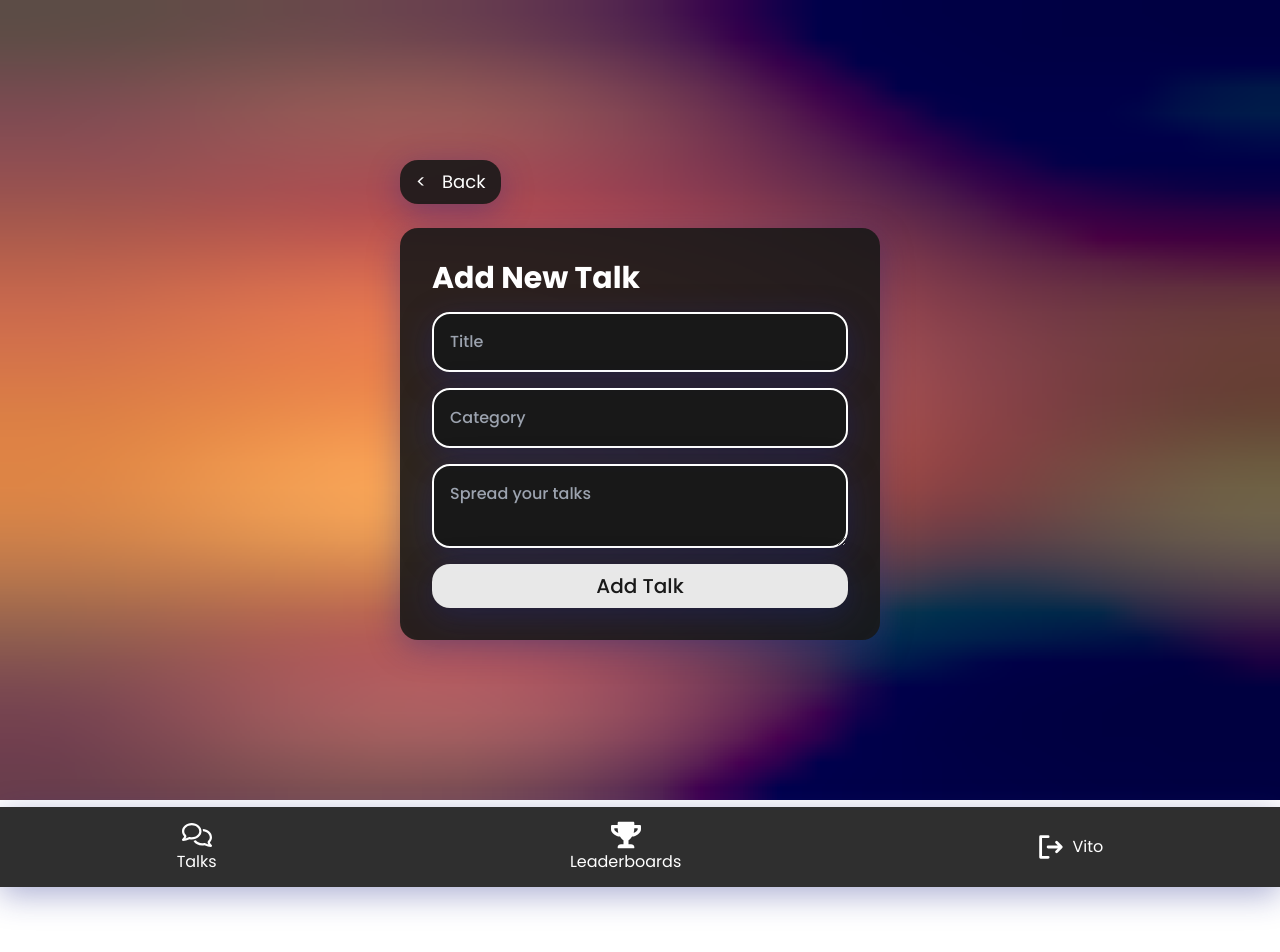
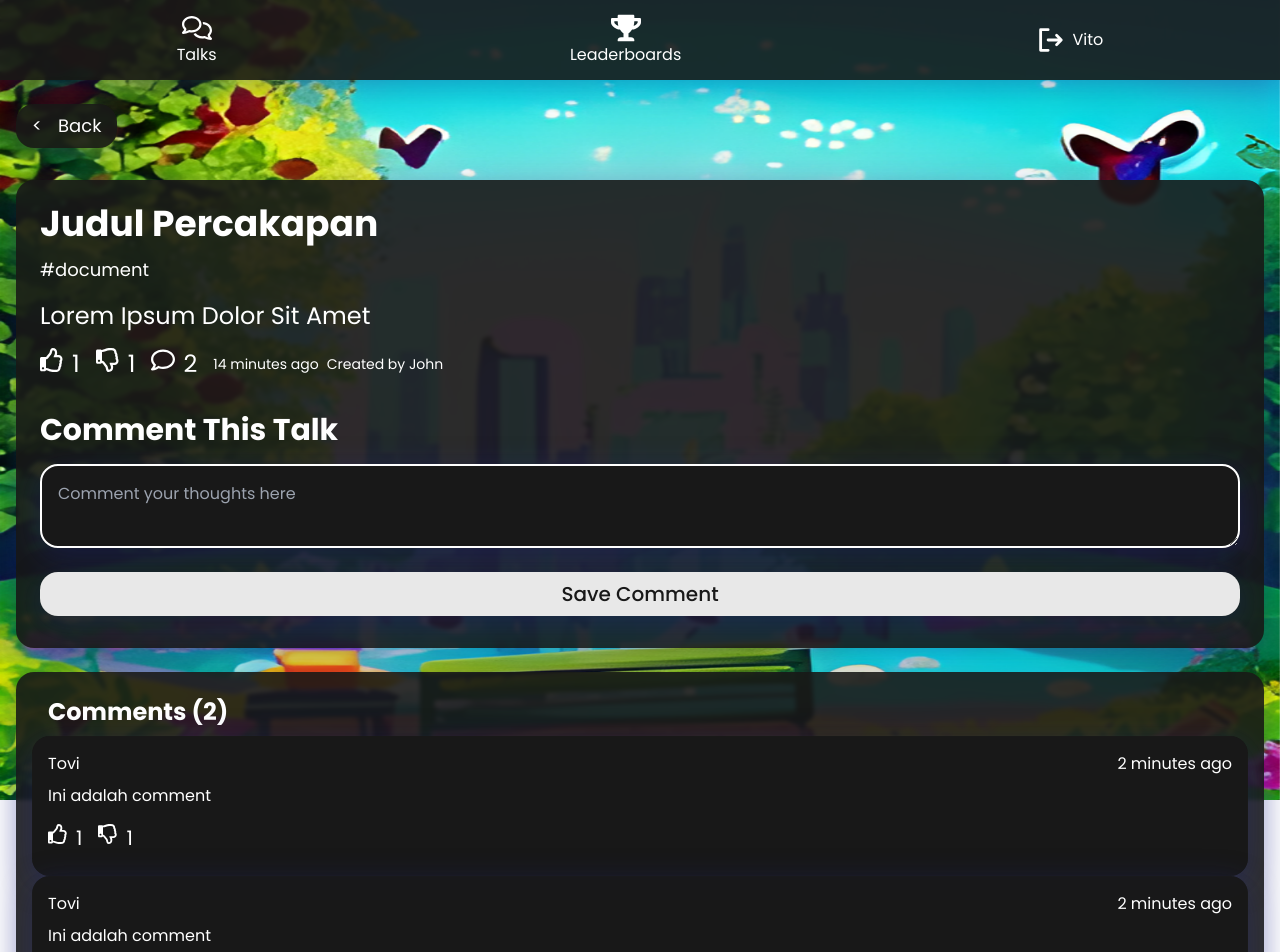
Before and after one commit to vitohartanto/twitter-simple, a React (Vite) app: page / in a window 1280 px wide. Shown: the top 952 px of the page. Before the commit the page ends 887 px from the top, so only its background shows below. Built offline with nearby package versions, Linux system fonts and the light colour scheme.

Commit message:
details page done

```diff
--- a/src/App.jsx
+++ b/src/App.jsx
@@ -5,11 +5,12 @@ import { BrowserRouter } from 'react-router-dom';
 import LeaderboardsPage from './pages/LeaderboardsPage';
 import RegisterPage from './pages/RegisterPage';
 import AddTalkPage from './pages/AddTalkPage';
+import DetailPage from './pages/DetailPage';
 
 const App = () => {
   return (
     <BrowserRouter>
-      <AddTalkPage />
+      <DetailPage />
     </BrowserRouter>
   );
 };
--- a/src/pages/DetailPage.jsx
+++ b/src/pages/DetailPage.jsx
@@ -1,7 +1,88 @@
-import React from 'react';
+import landscapeBackground from '../nicePageDetails.png';
+import ImageBackground from '../components/ImageBackground';
+import NavigationBar from '../components/NavigationBar';
+import { FaRegThumbsUp, FaRegThumbsDown, FaRegComment } from 'react-icons/fa';
+import BackButton from '../components/BackButton';
 
 const DetailPage = () => {
-  return <div></div>;
+  return (
+    <div>
+      <ImageBackground
+        src={landscapeBackground}
+        hash="[fHJ8m}qJ7I=afR+fks.13EjxFockTocoLWCs,kAWVnkWDWDfibabFfioLf7oKj[WVayR+WVoKoe"
+      />
+      <NavigationBar />
+      <div className="px-4 pt-6">
+        <BackButton />
+        <div className="mt-2 p-6 backdrop-blur-[2px] border-[1px_solid_rgba(255,255,255,0.18)] shadow-[0_8px_32px_0_rgba(31,38,135,0.37)] rounded-[18px] bg-[rgba(25,25,25,0.90)]">
+          <h1 className="text-white text-4xl mb-3 font-bold">
+            Judul Percakapan
+          </h1>
+          <p className="text-white text-lg mb-4">#document</p>
+          <p className="text-white text-2xl mb-4">Lorem Ipsum Dolor Sit Amet</p>
+          <div className="flex flex-wrap items-center">
+            <div className="flex text-white text-2xl mb-2">
+              <FaRegThumbsUp className="mr-2" />
+              <p className="mr-4">1</p>
+              <FaRegThumbsDown className="mr-2" />
+              <p className="mr-4">1</p>
+              <FaRegComment className="mr-2" />
+              <p className="mr-4">2</p>
+            </div>
+            <div className="flex text-white mb-2">
+              <p className="mr-2 text-sm">14 minutes ago</p>
+              <p className="text-sm">Created by John</p>
+            </div>
+          </div>
+          <div className="flex flex-col mt-2">
+            <p className="text-white text-3xl mt-4 font-bold mb-4">
+              Comment This Talk
+            </p>
+            <textarea
+              name=""
+              id=""
+              placeholder="Comment your thoughts here"
+              className="p-4 text-white backdrop-blur-[2px] border-2 border-white shadow-[0_8px_32px_0_rgba(31,38,135,0.37)] rounded-[18px] bg-[rgba(25,25,25,0.90)]"
+            ></textarea>
+            <button className="mt-6 text-xl text-[#191919] hover:text-white hover:bg-[rgba(25,25,25,0.90)] hover:border-2 hover:border-white px-4 py-2 font-medium  mb-2 backdrop-blur-[2px] border-[1px_solid_rgba(255,255,255,0.18)] shadow-[0_8px_32px_0_rgba(31,38,135,0.37)] rounded-[18px] bg-[rgba(255,255,255,0.90)]">
+              Save Comment
+            </button>
+          </div>
+        </div>
+        <div className="mb-6 py-6 px-4 mt-6 text-white backdrop-blur-[2px] border-[1px_solid_rgba(255,255,255,0.18)] shadow-[0_8px_32px_0_rgba(31,38,135,0.37)] rounded-[18px] bg-[rgba(25,25,25,0.90)]">
+          <h1 className="text-white text-2xl font-bold mb-2 ml-4">
+            Comments (2)
+          </h1>
+          <div className="p-4 backdrop-blur-[2px] border-[1px_solid_rgba(255,255,255,0.18)] shadow-[0_8px_32px_0_rgba(31,38,135,0.37)] rounded-[18px] bg-[rgba(25,25,25,0.90)]">
+            <div className="flex justify-between mb-2">
+              <p>Tovi</p>
+              <p>2 minutes ago</p>
+            </div>
+            <p className="mb-4">Ini adalah comment</p>
+            <div className="flex text-white text-xl mb-2">
+              <FaRegThumbsUp className="mr-2" />
+              <p className="mr-4">1</p>
+              <FaRegThumbsDown className="mr-2" />
+              <p className="mr-4">1</p>
+            </div>
+          </div>
+          <div className="p-4 backdrop-blur-[2px] border-[1px_solid_rgba(255,255,255,0.18)] shadow-[0_8px_32px_0_rgba(31,38,135,0.37)] rounded-[18px] bg-[rgba(25,25,25,0.90)]">
+            <div className="flex justify-between mb-2">
+              <p>Tovi</p>
+              <p>2 minutes ago</p>
+            </div>
+            <p className="mb-4">Ini adalah comment</p>
+            <div className="flex text-white text-xl mb-2">
+              <FaRegThumbsUp className="mr-2" />
+              <p className="mr-4">1</p>
+              <FaRegThumbsDown className="mr-2" />
+              <p className="mr-4">1</p>
+            </div>
+          </div>
+        </div>
+      </div>
+    </div>
+  );
 };
 
 export default DetailPage;
```
Also changed, not shown: src/nicePageDetails.png.
